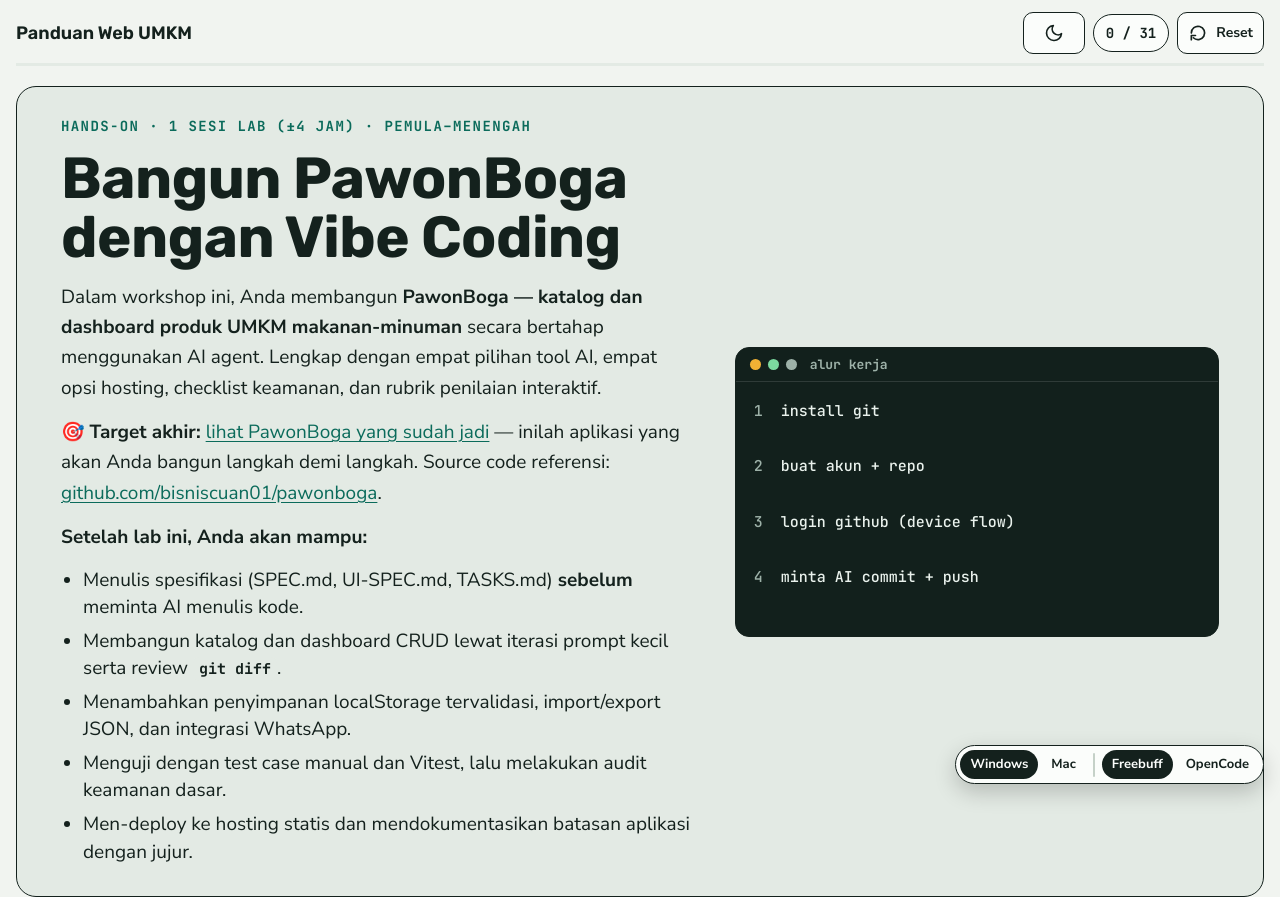
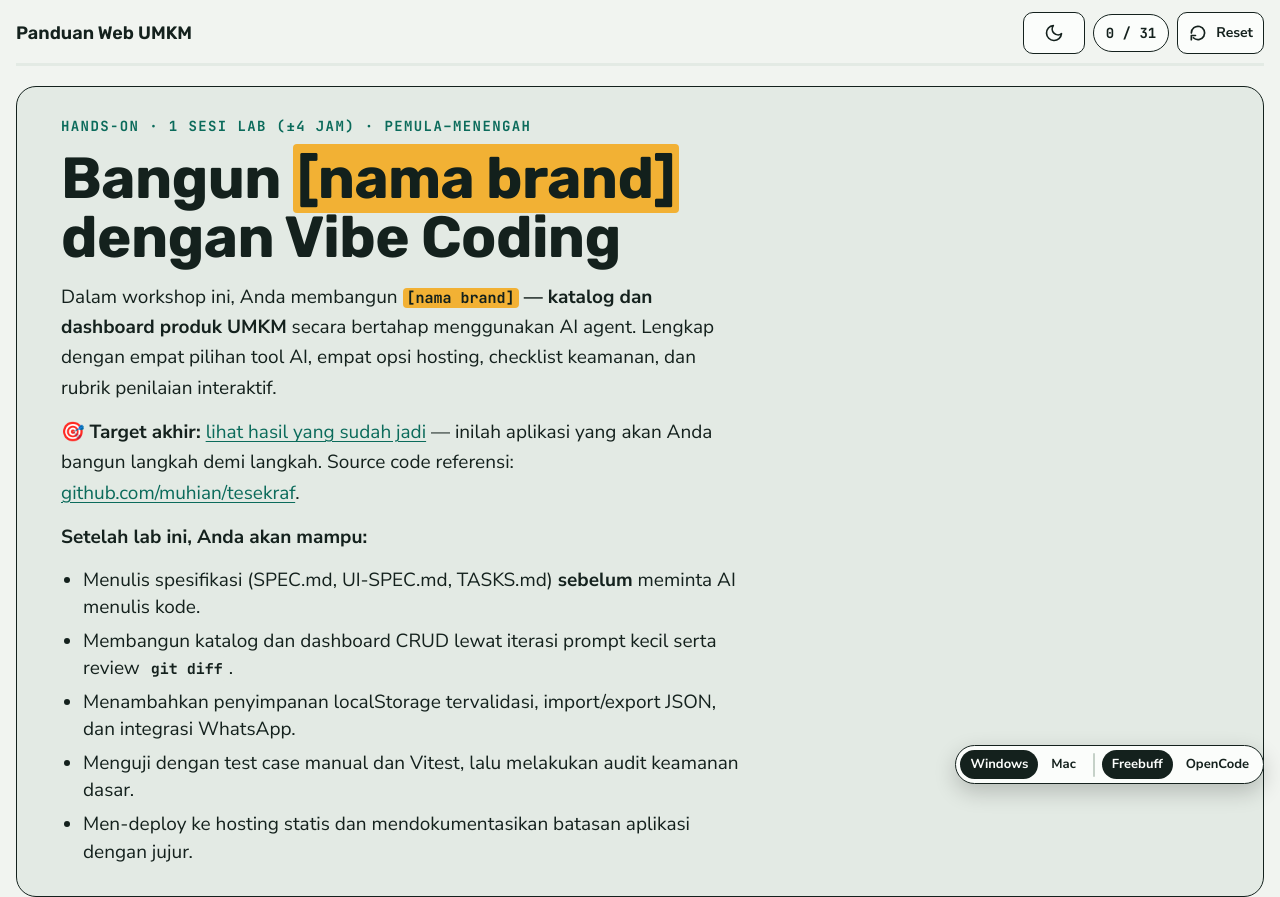
Before and after one commit to muhian/panduanchatekraf, a plain HTML site: page index.html in a window 1280 px wide. Shown: the top 897 px of the page. Drawn offline with Linux system fonts and the light colour scheme.

Commit message:
Point hero at muhian/tesekraf and tesekraf.vercel.app, drop terminal panel for single-column hero

```diff
--- a/index.html
+++ b/index.html
@@ -53,7 +53,7 @@ b,strong{font-weight:700}
 @media (max-width:480px){ .ab-title{display:none} }
 
 /* hero */
-.head{display:grid;grid-template-columns:minmax(0,1.3fr) minmax(0,1fr);gap:32px 44px;align-items:center;margin-top:20px;padding:30px clamp(20px,4vw,44px);background:var(--soft);border:1.5px solid var(--edge);border-radius:20px}
+.head{display:grid;grid-template-columns:minmax(0,1fr);gap:26px;align-items:center;margin-top:20px;padding:30px clamp(20px,4vw,44px);background:var(--soft);border:1.5px solid var(--edge);border-radius:20px}
 .head-copy{display:grid;gap:14px;min-width:0}
 .eyebrow{font:700 14px/1.3 var(--f-mono);letter-spacing:.1em;text-transform:uppercase;color:var(--accent)}
 .head h1{font-size:clamp(34px,5.6vw,58px);line-height:1.02;font-weight:700}
@@ -268,9 +268,9 @@ html{scroll-behavior:smooth}
 <header class="head">
   <div class="head-copy">
     <p class="eyebrow">Hands-On · 1 sesi lab (±4 jam) · Pemula–menengah</p>
-    <h1>Bangun PawonBoga dengan Vibe Coding</h1>
-    <p class="lead">Dalam workshop ini, Anda membangun <b>PawonBoga — katalog dan dashboard produk UMKM makanan-minuman</b> secara bertahap menggunakan AI agent. Lengkap dengan empat pilihan tool AI, empat opsi hosting, checklist keamanan, dan rubrik penilaian interaktif.</p>
-    <p class="lead">🎯 <b>Target akhir:</b> <a href="https://bisniscuan01.github.io/pawonboga/" target="_blank" rel="noopener">lihat PawonBoga yang sudah jadi</a> — inilah aplikasi yang akan Anda bangun langkah demi langkah. Source code referensi: <a href="https://github.com/bisniscuan01/pawonboga" target="_blank" rel="noopener">github.com/bisniscuan01/pawonboga</a>.</p>
+    <h1>Bangun <span class="ph" data-k="usaha">[nama brand]</span> dengan Vibe Coding</h1>
+    <p class="lead">Dalam workshop ini, Anda membangun <b><span class="ph" data-k="usaha">[nama brand]</span> — katalog dan dashboard produk UMKM</b> secara bertahap menggunakan AI agent. Lengkap dengan empat pilihan tool AI, empat opsi hosting, checklist keamanan, dan rubrik penilaian interaktif.</p>
+    <p class="lead">🎯 <b>Target akhir:</b> <a href="https://tesekraf.vercel.app/" target="_blank" rel="noopener">lihat hasil yang sudah jadi</a> — inilah aplikasi yang akan Anda bangun langkah demi langkah. Source code referensi: <a href="https://github.com/muhian/tesekraf" target="_blank" rel="noopener">github.com/muhian/tesekraf</a>.</p>
     <p class="lead"><b>Setelah lab ini, Anda akan mampu:</b></p>
     <ul class="head-list">
       <li>Menulis spesifikasi (SPEC.md, UI-SPEC.md, TASKS.md) <b>sebelum</b> meminta AI menulis kode.</li>
@@ -279,13 +279,6 @@ html{scroll-behavior:smooth}
       <li>Menguji dengan test case manual dan Vitest, lalu melakukan audit keamanan dasar.</li>
       <li>Men-deploy ke hosting statis dan mendokumentasikan batasan aplikasi dengan jujur.</li>
     </ul>
-  </div>
-  <div class="term" aria-label="Gambaran alur kerja">
-    <div class="term-bar"><i></i><i></i><i></i><span>alur kerja</span></div>
-<pre class="term-body"><span class="tl l1"><span class="dim">1</span>  install git</span>
-<span class="tl l2"><span class="dim">2</span>  buat akun + repo</span>
-<span class="tl l3"><span class="dim">3</span>  login github (device flow)</span>
-<span class="tl l4"><span class="dim">4</span>  minta AI commit + push</span><span class="caret"></span></pre>
   </div>
 </header>
 
```
